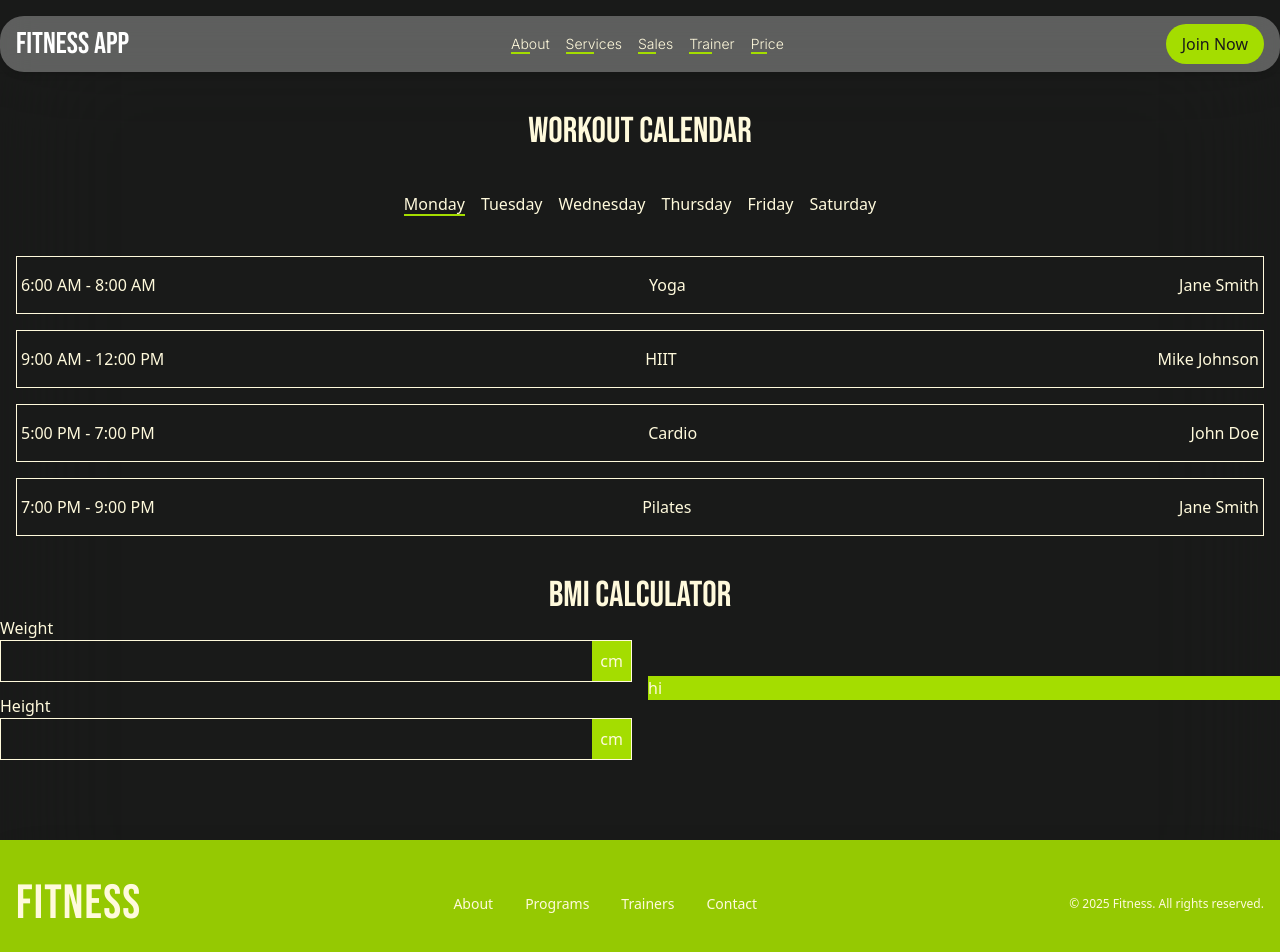
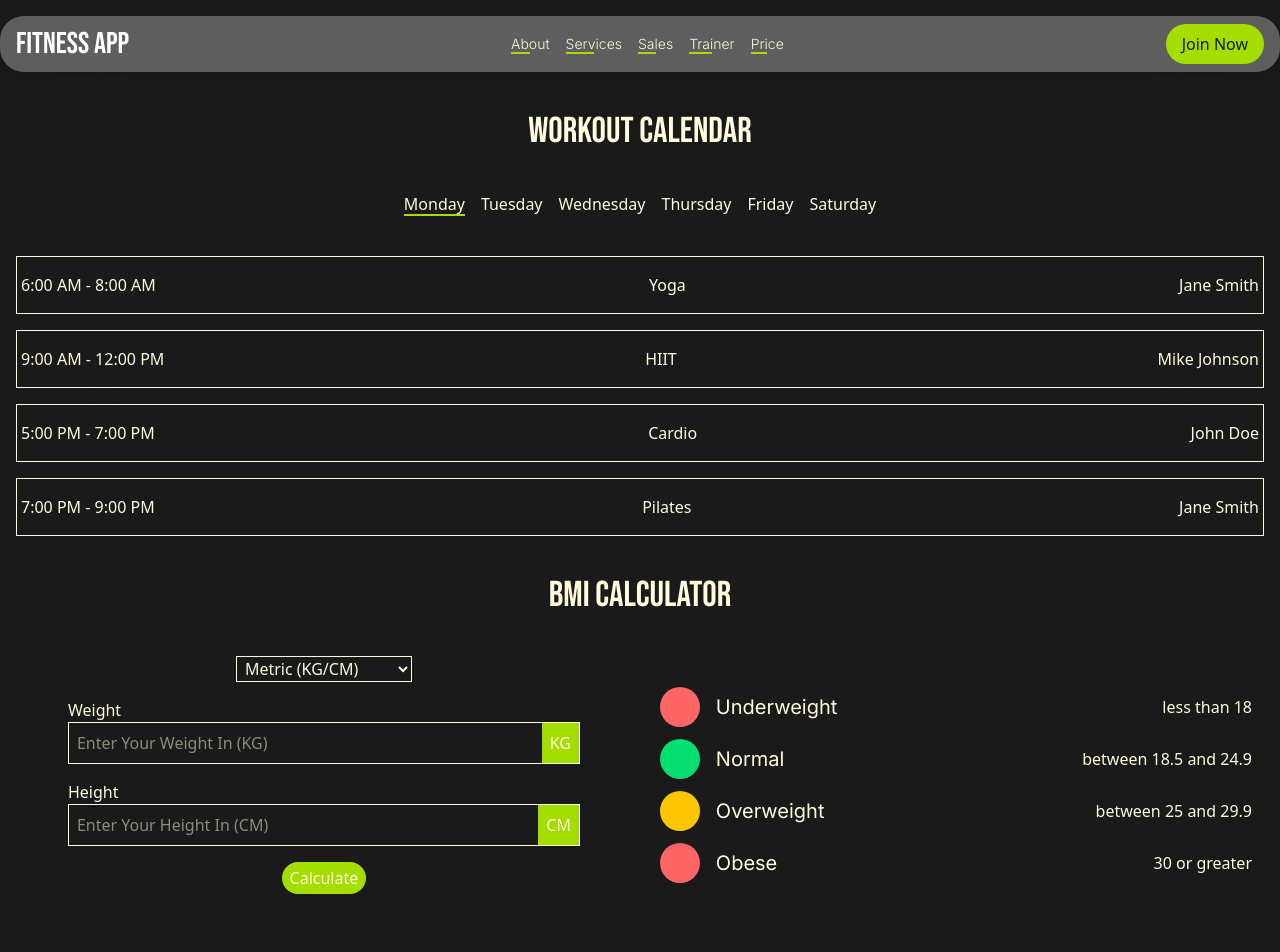
Before and after one commit to Remi561/Fitness, a React (Vite) app: page /session/monday in a window 1280 px wide. Shown: the top 952 px of the page. Built offline with nearby package versions, Linux system fonts and the light colour scheme.

Commit message:
improve some component

```diff
--- a/src/components/Footer.jsx
+++ b/src/components/Footer.jsx
@@ -1,35 +1,34 @@
 import React from 'react'
+import { Link } from "react-router-dom";
 
 const Footer = () => {
   return (
-
     <div className="flex flex-col md:flex-row justify-between items-center gap-6 my-10">
       {/* Left side - branding */}
-        <h2 className="tfont-bold tracking-wide font-heading text-5xl">Fitness</h2>
+      <h2 className="tfont-bold tracking-wide font-heading text-5xl">
+        Fitness
+      </h2>
 
       {/* Middle - nav links */}
       <nav className="flex gap-8 text-sm font-medium">
-          <a href="#" className="hover:text-[#A4DD00] transition">
+        <Link to={`/#about`} className="hover:text-[#A4DD00] transition">
           About
-          </a>
-          <a href="#" className="hover:text-[#A4DD00] transition">
-            Programs
-          </a>
-          <a href="#" className="hover:text-[#A4DD00] transition">
+        </Link>
+        <Link to={`/#services`} className="hover:text-[#A4DD00] transition">
+          Services
+        </Link>
+        <Link to={"/#trainer"} className="hover:text-[#A4DD00] transition">
           Trainers
-          </a>
-          <a href="#" className="hover:text-[#A4DD00] transition">
-            Contact
-          </a>
+        </Link>
+        <Link to={"/#price"} className="hover:text-[#A4DD00] transition">
+          Price
+        </Link>
       </nav>
 
       {/* Right side - copyright */}
-        <p className="text-xs ">
-          © 2025 Fitness. All rights reserved.
-        </p>
+      <p className="text-xs ">© 2025 Fitness. All rights reserved.</p>
     </div>
-
   );
-}
+};
 
 export default Footer
--- a/src/components/Layout.jsx
+++ b/src/components/Layout.jsx
@@ -2,6 +2,7 @@ import React from 'react'
 import Footer from './Footer'
 import Navbar from './Navbar'
 import { Outlet } from 'react-router-dom'
+import { motion, AnimatePresence } from "framer-motion";
 
 const Layout = () => {
   const [mobileMenu, setMobileMenu] = React.useState(false);
@@ -10,6 +11,7 @@ const Layout = () => {
       <nav className="bg-background backdrop-blur-3xl w-full sticky top-0 z-50  ">
         <Navbar mobileMenu={mobileMenu} setMobileMenu={setMobileMenu} />
       </nav>
+
       <section className="flex-1 my-10 ">
         <Outlet />
       </section>
--- a/src/components/SalesCard.jsx
+++ b/src/components/SalesCard.jsx
@@ -23,10 +23,12 @@ const SalesCard = ({ item, index }) => {
           className="w-full h-full object-cover"
         />
       </div>
-
-      <div className="p-4 flex items-center justify-between">
-        <h3 className="text-lg font-semibold">{item.name}</h3>
-        <p className="text-accent font-bold">{item.price}</p>
+      <div className="p-4 space-y-3">
+        <div className=" flex items-center justify-between">
+          <h3 className="text-xl font-semibold">{item.name}</h3>
+          <p className="text-accent font-bold">{item.price}</p>
+        </div>
+        <p className="font-base line-clamp-1">{item.description}</p>
       </div>
     </motion.div>
   );
--- /dev/null
+++ b/src/components/SessionCard.jsx
@@ -0,0 +1,18 @@
+import React from 'react'
+
+const SessionCard = ({ status, fallIn, color }) => {
+
+
+  return (
+      <div className='flex items-center justify-between'>
+          <div className='flex items-center gap-1 sm:gap-4'>
+              <div className={`${color} w-10 h-10 rounded-full `}></div>
+              <h2 className='md:text-xl text-sm  capitalize font-base text-primary'>{status}</h2>
+          </div>
+          <div>{fallIn}</div>
+
+    </div>
+  )
+}
+
+export default SessionCard
--- a/src/pages/Session.jsx
+++ b/src/pages/Session.jsx
@@ -2,20 +2,35 @@
 import React from 'react'
 import { NavLink, Outlet, Navigate, useParams } from 'react-router-dom';
 import { FaChevronDown, FaChevronUp } from 'react-icons/fa6';
+import SessionCard from "../components/SessionCard";
 
 const Session = () => {
-    const { days } = useParams()
-    const scrollRef = React.useRef(null)
-    const handleScroll = (position) => {
-        const el = scrollRef.current;
-        if (!el) {
-            return;
-        }
-        el.scrollBy({
-            top: position === 'up' ? -23 : 23,
-            behavior: 'smooth'
-        })
-    }
+  //states
+  const { days } = useParams();
+  const scrollRef = React.useRef(null);
+  const [isSwitch, setIsSwitch] = React.useState(false);
+  const [measure, setMeasure] = React.useState({
+    weight: "",
+    height: "",
+    type: "metric",
+  });
+  const [res, setResult] = React.useState(null);
+
+  //variables
+  const bmiCategories = [
+    { status: "underweight", fallIn: "less than 18", color: "bg-red-400" },
+    {
+      status: "normal",
+      fallIn: "between 18.5 and 24.9",
+      color: "bg-green-400",
+    },
+    {
+      status: "overweight",
+      fallIn: "between 25 and 29.9",
+      color: "bg-yellow-400",
+    },
+    { status: "obese", fallIn: "30 or greater", color: "bg-red-400" },
+  ];
 
   const calender = [
     {
@@ -169,17 +184,61 @@ const Session = () => {
       ],
     },
   ];
+  const session = calender.find(
+    (d) => d.day.toLowerCase() === days?.toLowerCase(),
+  );
 
+  //   Underweight: < 18.5
 
-    const session = calender.find(d => d.day.toLowerCase() === days?.toLowerCase())
+  // Normal: 18.5 – 24.9
+
+  // Overweight: 25 – 29.9
+
+  // Obese: 30+
+
+  const message =
+    res < 18.5
+      ? "You are underweight. This may mean you need more nutrition or muscle gain."
+      : res >= 18.5 && res <= 24.9
+        ? "You are in the healthy weight range. Keep up your balanced diet and exercise!"
+        : res >= 25 && res <= 29.9
+          ? "You are overweight. Some lifestyle adjustments may help improve your health."
+          : "You are in Obesity Class . It’s recommended to consult a health professional.";
+
+  //functions
+  const handleSumbmit = (e) => {
+    e.preventDefault();
+    let result;
+    if (measure) {
+      if (measure.type === "imperial") {
+        result = (measure.weight / (measure.height * measure.height)) * 703;
+      } else if (measure.type === "metric") {
+        const heightInMeters =
+          measure.height > 3 ? measure.height / 100 : measure.height;
+        result = measure.weight / (heightInMeters * heightInMeters);
+      } else {
+        throw new Error("Unknown value");
+      }
+      setResult(result);
+    }
+  };
+
+  const handleScroll = (position) => {
+    const el = scrollRef.current;
+    if (!el) {
+      return;
+    }
+    el.scrollBy({
+      top: position === "up" ? -23 : 23,
+      behavior: "smooth",
+    });
+  };
+
+  // data
 
   if (!session) {
-        return <Navigate to={'monday' } />
+    return <Navigate to={"monday"} />;
   }
-
-
-
-
 
   return (
     <div className="text-primary container mx-auto flex items-center flex-col justify-center space-y-10">
@@ -235,47 +294,107 @@ const Session = () => {
       </div>
 
       <section className="w-full">
-        <header className="font-heading text-4xl text-center">
+        <header className="font-heading text-4xl text-center mb-10">
           BMI calculator
         </header>
-        <div className="flex items-center w-full justify-between gap-4">
-          <form action="" className="space-y-3 w-1/2">
-            <div className="space-x-7">
+        <div className="flex items-center w-full flex-col lg:flex-row justify-between gap-4 px-4">
+          <div className="w-full lg:w-1/2 space-y-5">
+            <form
+              action=""
+              onSubmit={handleSumbmit}
+              className="flex flex-col items-center gap-4 "
+            >
+              <select
+                name=""
+                id=""
+                value={measure.type}
+                className="border border-primary px-1"
+                onChange={(e) =>
+                  setMeasure((prev) => ({ ...prev, type: e.target.value }))
+                }
+              >
+                <option value="metric">Metric (KG/CM)</option>
+                <option value="imperial">Imperial(LBS/INCH)</option>
+              </select>
+              <div className="space-x-7 max-w-lg w-full">
                 <label htmlFor="" className="capitalize mb-3">
                   weight
                 </label>
-              <div className="flex justify-between min-w-lg border border-primary">
+                <div className="flex justify-between   border border-primary">
                   <input
                     id="weight"
-                  type="text"
-                  className="w-[95%] border-none outline-0 px-2"
+                    type="number"
+                    value={measure.weight}
+                    onChange={(e) =>
+                      setMeasure((prev) => ({
+                        ...prev,
+                        weight: e.target.value,
+                      }))
+                    }
+                    required
+                    placeholder={`${measure.type === "metric" ? "enter your weight in (KG)" : "enter your weight in (LBS)"}`}
+                    className="w-[95%] border-none outline-0 px-2 placeholder:capitalize "
                   />
-                <span className="h-full bg-accent text-primary px-2 py-2">
-                  cm
+                  <span className="h-full bg-accent text-primary px-2 py-2 uppercase">
+                    {measure.type === "metric" ? "KG" : "LBS"}
                   </span>
                 </div>
               </div>
-            <div className="space-x-7">
+              <div className="space-x-7 w-full max-w-lg">
                 <label htmlFor="" className="capitalize mb-5">
                   height
                 </label>
-              <div className="flex justify-between min-w-lg border border-primary">
+                <div className="flex justify-between  border border-primary">
                   <input
                     id="height"
-                  type="text"
-                  className="w-[95%] border-none outline-0 px-2"
+                    type="number"
+                    value={measure.height}
+                    onChange={(e) =>
+                      setMeasure((prev) => ({
+                        ...prev,
+                        height: e.target.value,
+                      }))
+                    }
+                    required
+                    placeholder={`${measure.type === "metric" ? "enter your height in (CM)" : "enter your height in (INCH)"}`}
+                    className="w-[95%] border-none outline-0 px-2 placeholder:capitalize"
                   />
-                <span className="h-full bg-accent text-primary px-2 py-2">
-                  cm
+                  <span className="h-full bg-accent text-primary px-2 py-2 uppercase">
+                    {measure.type === "metric" ? "cm" : "inch"}
                   </span>
                 </div>
               </div>
+              <button
+                type="submit"
+                className="bg-accent max-w-lg text-primary px-2 py-1 rounded-2xl"
+              >
+                Calculate
+              </button>
             </form>
-          <div className="w-1/2 bg-accent">hi</div>
+
+            <div>
+              {res && (
+                <>
+                  <h2 className="text-2xl font-heading font-bold ">
+                    Your BMI is : {res.toFixed(1)}
+                  </h2>
+                  <p className="font-base">{message}</p>
+                </>
+              )}
+            </div>
+          </div>
+
+          <div className="w-full lg:w-1/2 px-3 ">
+            <ul className="space-y-3">
+              {bmiCategories.map((bmi) => (
+                <SessionCard key={bmi.status} {...bmi} />
+              ))}
+            </ul>
+          </div>
         </div>
       </section>
     </div>
   );
-}
+};
 
 export default Session
```
Also changed, not shown: src/components/Navbar.jsx (+8 -11 lines), src/context/Product.jsx (+25 -17 lines). Lines whose indentation alone changed are shown as unchanged.
